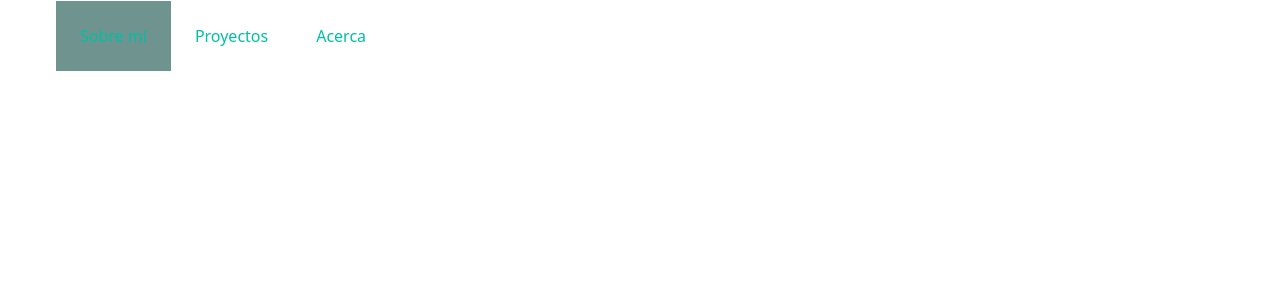
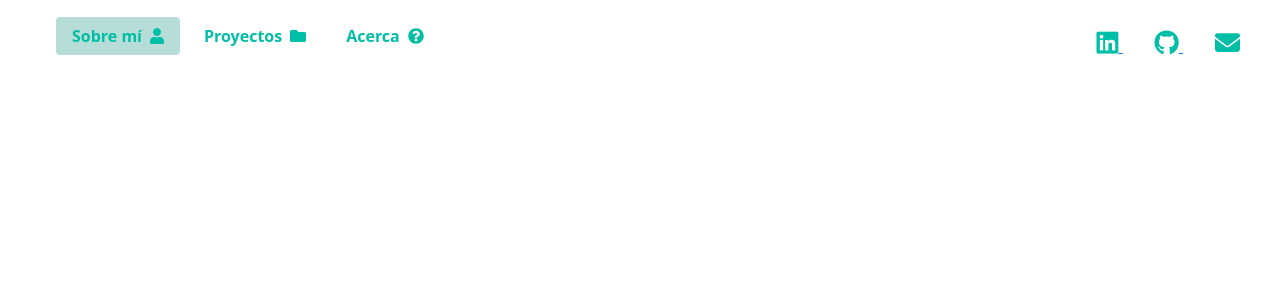
Before and after one commit to Samuelcodingg/mern-portfolio, a React (Create React App) app in the folder frontend/: page / in a window 1280 px wide. Shown: the top 300 px of the page. Built offline with nearby package versions, Linux system fonts and the light colour scheme.

Commit message:
Navbar done :)

```diff
--- a/frontend/public/index.html
+++ b/frontend/public/index.html
@@ -11,10 +11,12 @@
     />
     <link rel="apple-touch-icon" href="%PUBLIC_URL%/logo192.png" />
     <link rel="manifest" href="%PUBLIC_URL%/manifest.json" />
-    <title>React App</title>
+    <title>Samuel Román</title>
   </head>
   <body>
     <noscript>You need to enable JavaScript to run this app.</noscript>
     <div id="root"></div>
+
+    <script src="https://kit.fontawesome.com/57888ec9eb.js" crossorigin="anonymous"></script>
   </body>
 </html>
--- a/frontend/src/components/ui/NavbarComponent.js
+++ b/frontend/src/components/ui/NavbarComponent.js
@@ -1,37 +1,46 @@
 import React from 'react';
 import { NavLink } from 'react-router-dom';
+import { FontAwesomeIcon } from '@fortawesome/react-fontawesome';
+import { faFolder, faQuestionCircle, faUser } from '@fortawesome/free-solid-svg-icons'
 
 export const NavbarComponent = () => {
     return (
-        <nav className="p-4">
+        <nav className="p-4 d-flex justify-content-between align-items-center">
             <ul>
                 <NavLink
                     to='/'
                     exact
                     activeClassName="bg-active"
-                    className="text-decoration-none primary-color p-4"
+                    className="fw-bold nav-link-port text-decoration-none primary-color px-3 py-2 rounded"
                 >
                     Sobre mí
+                    <FontAwesomeIcon icon={faUser} className="ms-2" />
                 </NavLink>
                 <NavLink
                     to='/projects'
                     exact
                     activeClassName="bg-active"
-                    className="text-decoration-none primary-color p-4"
+                    className="fw-bold nav-link-port text-decoration-none primary-color px-3 py-2 rounded ms-2"
                 >
                     Proyectos
+                    <FontAwesomeIcon icon={faFolder} className="ms-2" />
                 </NavLink>
                 <NavLink
                     to='/about'
                     exact
                     activeClassName="bg-active"
-                    className="text-decoration-none primary-color p-4"
+                    className="fw-bold nav-link-port text-decoration-none primary-color px-3 py-2 rounded ms-2"
                 >
                     Acerca
+                    <FontAwesomeIcon icon={faQuestionCircle} className="ms-2" />
                 </NavLink>
             </ul>
             <div>
-
+                <a href="https://www.linkedin.com/in/samuel-aar%C3%B3n-rom%C3%A1n-c%C3%A9spedes-21440512a/" target="_blank" rel="noreferrer" className="nav-link-port p-3 rounded-circle"> <i className="fab fa-linkedin primary-color height-icon"></i> </a>
+                <a href="https://github.com/Samuelcodingg" target="_blank" rel="noreferrer" className="nav-link-port p-3 rounded-circle"> <i className="fab fa-github primary-color height-icon"></i> </a>
+                <a href="malto: samuelroman39@gmail.com" target="_blank" rel="noreferrer" className="nav-link-port p-3 rounded-circle">
+                    <i className="fas fa-envelope primary-color height-icon"></i>
+                </a>
             </div>
         </nav>
     )
--- a/frontend/src/index.css
+++ b/frontend/src/index.css
@@ -20,5 +20,20 @@ body {
 }
 
 .bg-active {
-  background-color: #6f948f !important;
+  background-color: #b6ddd7 !important;
 }
+
+.height-icon {
+  font-size: 25px;
+}
+
+/*navbar*/
+
+.nav-link-port {
+  transition: all 0.3s ease-in-out;
+}
+
+.nav-link-port:hover {
+  background-color: #bee9e2;
+  color: #00BFA6!important;
+}
```
